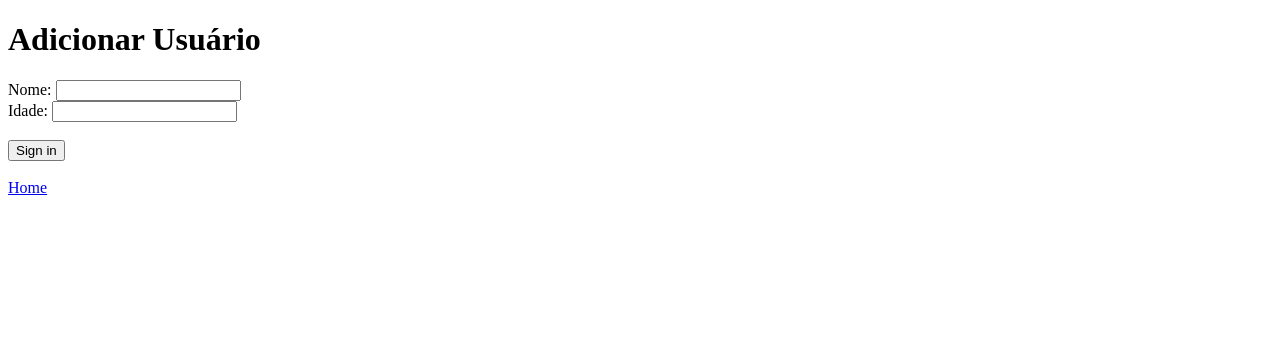
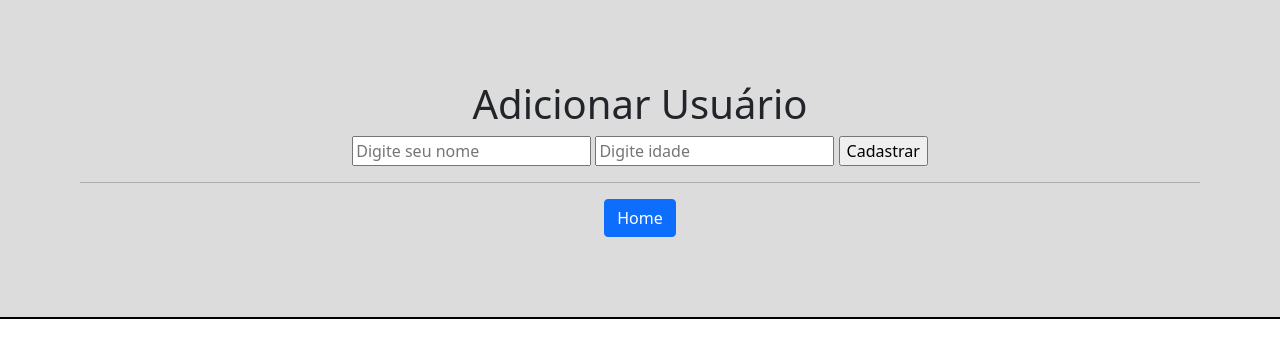
Before and after one commit to anneroot/annenode, a Node server app: page /users/add in a window 1280 px wide. Shown: the top 358 px of the page. Run offline with Node 20, Linux system fonts and the light colour scheme; some libraries are stand-ins or nearby versions.

Commit message:
alterado

```diff
--- a/AULA08/views/layouts/main.handlebars
+++ b/AULA08/views/layouts/main.handlebars
@@ -5,9 +5,14 @@
   <meta http-equiv="X-UA-Compatible" content="IE=edge">
   <meta name="viewport" content="width=device-width, initial-scale=1.0">
   <title>Estudando Handlebars</title>
+    <link href="https://cdn.jsdelivr.net/npm/bootstrap@5.0.2/dist/css/bootstrap.min.css" rel="stylesheet" integrity="sha384-EVSTQN3/azprG1Anm3QDgpJLIm9Nao0Yz1ztcQTwFspd3yD65VohhpuuCOmLASjC" crossorigin="anonymous">
+  <script src="https://cdn.jsdelivr.net/npm/bootstrap@5.0.2/dist/js/bootstrap.bundle.min.js" integrity="sha384-MrcW6ZMFYlzcLA8Nl+NtUVF0sA7MsXsP1UyJoMp4YLEuNSfAP+JcXn/tWtIaxVXM" crossorigin="anonymous"></script>
   <link rel="stylesheet" href="/css/style.css">
 </head>
 <body>
-  {{{body}}}
+  <div class="main_body">
+    {{{body}}}
+  </div>
+
 </body>
 </html>
--- a/AULA08/views/userform.handlebars
+++ b/AULA08/views/userform.handlebars
@@ -1,20 +1,22 @@
+ {{#if auth}}
 <h1>Adicionar Usuário</h1>
-
 <form action="/users/save" method="post">
-  <div class="col-md-4 ">
-    <label for="name" class="form-label">Nome:</label>
-    <input type="text"  name="name" class="form-control">
-  </div>
-  <div class="col-md-4 ">
-    <label for="age" class="form-label">Idade:</label>
-    <input type="text" class="form-control" name="age">
-  </div>
-  <br>
-  <div class="col-12">
-    <button type="submit" class="btn btn-primary">Sign in</button>
+  <div>
+    <input type="text" name="name" placeholder="Digite seu nome">
+    <input type="text" name="age" placeholder="Digite idade">
+    <input type="submit" value="Cadastrar" />
   </div>
 </form>
-<br>
-<div class="col-3">
-    <a href="/">Home</a>
-  </div>
+{{!-- <a href="/">Home</a> --}}
+<hr>
+<form action="/users/home" method="get">
+
+<button type="submit"  class="btn btn-primary">Home</button>
+</form>
+{{else}}
+
+<form action="/users/add" method="get">
+      <h2>Faça o Login!</h2>
+<button type="submit"  class="btn btn-primary">Login</button>
+
+ {{/if }}
```
Also changed, not shown: AULA07/views/Login.handlebars (+8 -12 lines), AULA08/views/Login.handlebars (+8 -12 lines), AULA08/views/Partials/users.handlebars (renamed from AULA07/views/Partials/users.handlebars).
